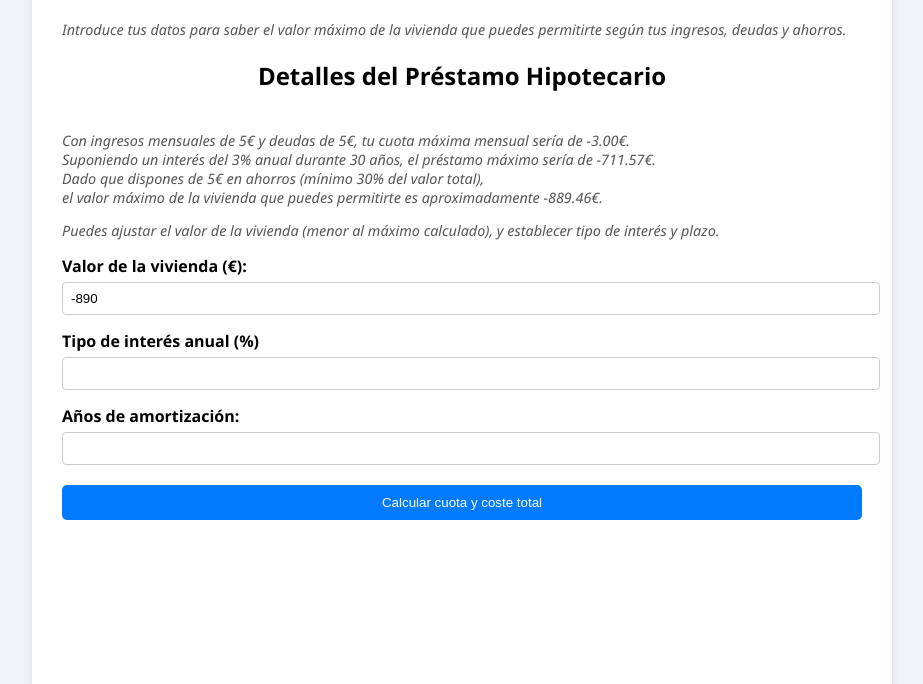
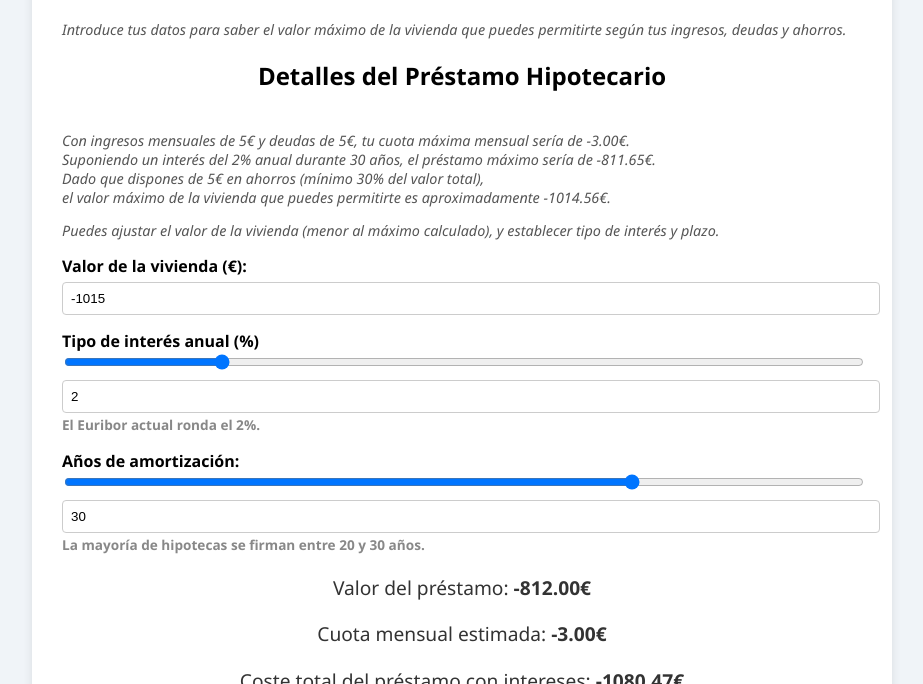
Before and after one commit to elpuntosobrelaia/calculoHipoteca, a plain HTML site: page index.html in a window 1280 px wide. Both pictures are taken after typing "5", "5", "5" into the empty fields and a click on the button "Calcular valor máximo de la vivienda". Shown: the part 116-800 px from the top of the page, without its empty margins (178-1101 px from the left). Drawn offline with nearby package versions, Linux system fonts and the light colour scheme.

Commit message:
Update index.html

```diff
--- a/index.html
+++ b/index.html
@@ -28,12 +28,15 @@
       margin-top: 15px;
       font-weight: bold;
     }
-    input {
+    input[type="number"] {
       width: 100%;
       padding: 8px;
       margin-top: 5px;
       border: 1px solid #ccc;
       border-radius: 4px;
+    }
+    input[type="range"] {
+      width: 100%;
     }
     button {
       display: block;
@@ -67,6 +70,15 @@
     canvas {
       margin-top: 20px;
     }
+    .ayuda {
+      font-size: 0.85em;
+      color: #888;
+    }
+    .tooltip {
+      display: inline-block;
+      cursor: help;
+      color: #007bff;
+    }
   </style>
 </head>
 <body>
@@ -76,12 +88,15 @@
     <div id="formularioInicial">
       <label>Ingresos mensuales netos:
         <input type="number" id="ingresos" required>
+        <span class="ayuda">Tus ingresos después de impuestos.</span>
       </label>
       <label>Otras deudas mensuales (ej. coche, móvil):
         <input type="number" id="otrasDeudas">
+        <span class="ayuda">Cualquier otro pago mensual que debas realizar.</span>
       </label>
       <label>Ahorros disponibles:
         <input type="number" id="ahorros" required>
+        <span class="ayuda">Necesitarás al menos un 30% del valor total de la vivienda (20% de entrada y 10% de gastos).</span>
       </label>
       <button onclick="calcularMaximoVivienda()">Calcular valor máximo de la vivienda</button>
     </div>
@@ -91,16 +106,20 @@
       <p class="explicacionFormula" id="explicacionFormula"></p>
       <p class="info">Puedes ajustar el valor de la vivienda (menor al máximo calculado), y establecer tipo de interés y plazo.</p>
       <label>Valor de la vivienda (€):
-        <input type="number" id="valorViviendaEditable" oninput="validarValorVivienda()">
+        <input type="number" id="valorViviendaEditable" oninput="validarValorVivienda();calcularLetraMensual()">
       </label>
       <label>Tipo de interés anual (%)
-        <input type="number" step="0.01" id="interes">
+        <input type="range" id="interesSlider" min="0.1" max="10" step="0.01" value="2" oninput="document.getElementById('interes').value = this.value;calcularLetraMensual()">
+        <input type="number" step="0.01" id="interes" value="2" oninput="document.getElementById('interesSlider').value = this.value;calcularLetraMensual()">
+        <span class="ayuda">El Euribor actual ronda el 2%.</span>
       </label>
       <label>Años de amortización:
-        <input type="number" id="anios">
+        <input type="range" id="aniosSlider" min="5" max="40" value="30" oninput="document.getElementById('anios').value = this.value;calcularLetraMensual()">
+        <input type="number" id="anios" value="30" oninput="document.getElementById('aniosSlider').value = this.value;calcularLetraMensual()">
+        <span class="ayuda">La mayoría de hipotecas se firman entre 20 y 30 años.</span>
       </label>
-      <button onclick="calcularLetraMensual()">Calcular cuota y coste total</button>
       <div id="resultadoDetalles" class="resultado"></div>
+      <div id="diferenciaCoste" class="resultado"></div>
       <canvas id="graficoHipoteca" width="600" height="300"></canvas>
     </div>
   </div>
@@ -115,7 +134,7 @@
 
       const maxCuotaMensual = ingresos * 0.4 - otrasDeudas;
       const meses = 12 * 30;
-      const interes = 0.03 / 12;
+      const interes = 0.02 / 12; // Euribor aproximado 2%
       const maxHipoteca = maxCuotaMensual * (1 - Math.pow(1 + interes, -meses)) / interes;
       const valorTotalNecesario = ahorros / 0.3;
       maxValorVivienda = Math.min(maxHipoteca / 0.8, valorTotalNecesario);
@@ -127,10 +146,12 @@
 
       document.getElementById('explicacionFormula').innerText = `
         Con ingresos mensuales de ${ingresos}€ y deudas de ${otrasDeudas}€, tu cuota máxima mensual sería de ${maxCuotaMensual.toFixed(2)}€.
-        Suponiendo un interés del 3% anual durante 30 años, el préstamo máximo sería de ${maxHipoteca.toFixed(2)}€.
+        Suponiendo un interés del 2% anual durante 30 años, el préstamo máximo sería de ${maxHipoteca.toFixed(2)}€.
         Dado que dispones de ${ahorros}€ en ahorros (mínimo 30% del valor total),
         el valor máximo de la vivienda que puedes permitirte es aproximadamente ${maxValorVivienda.toFixed(2)}€.
       `;
+
+      calcularLetraMensual();
     }
 
     function validarValorVivienda() {
@@ -159,9 +180,9 @@
       const totalPagado = cuotaMensual * numeroPagos;
 
       document.getElementById('resultadoDetalles').innerHTML = `
-        <p>Valor del préstamo: <strong>€${prestamo.toFixed(2)}</strong></p>
-        <p>Cuota mensual estimada: <strong>€${cuotaMensual.toFixed(2)}</strong></p>
-        <p>Coste total del préstamo con intereses: <strong>€${totalPagado.toFixed(2)}</strong></p>
+        <p>Valor del préstamo: <strong>${prestamo.toFixed(2)}€</strong></p>
+        <p>Cuota mensual estimada: <strong>${cuotaMensual.toFixed(2)}€</strong></p>
+        <p>Coste total del préstamo con intereses: <strong>${totalPagado.toFixed(2)}€</strong></p>
       `;
 
       let saldo = prestamo;
@@ -181,6 +202,10 @@
         acumuladoConInteres.push(totalConInteres);
         acumuladoSinInteres.push((prestamo / numeroPagos) * i * 12);
       }
+
+      document.getElementById('diferenciaCoste').innerHTML = `
+        <p>Diferencia total por intereses pagados: <strong>€${(totalConInteres - prestamo).toFixed(2)}</strong></p>
+      `;
 
       const ctx = document.getElementById('graficoHipoteca').getContext('2d');
       if (window.miGrafico) window.miGrafico.destroy();
```
